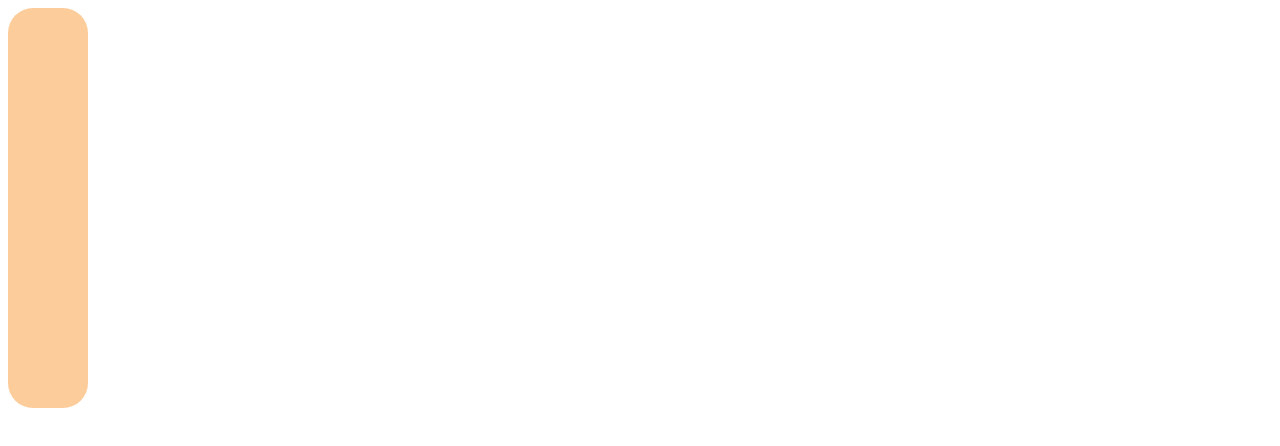
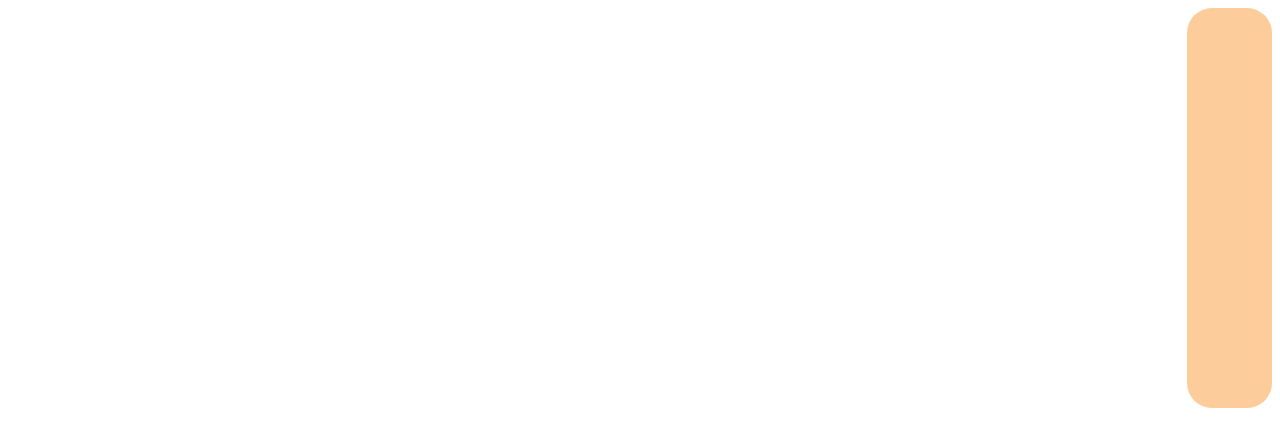
Before and after one commit to DharmendraVaghela/csc510-grp-e, a browser extension: page Extention2/hover.sidebar.html in a window 1280 px wide. Shown: the top 446 px of the page. Drawn offline with nearby package versions, Linux system fonts and the light colour scheme.

Commit message:
changingposition of side bar to right

```diff
--- a/Extention2/hover.sidebar.html
+++ b/Extention2/hover.sidebar.html
@@ -10,9 +10,9 @@
     height: 2600px;
 }
 #sidebar {
-	width: 80px;
+	width: 85px;
     height: 400px;
-    float: left;
+    float: right;
     border-radius: 25px;
     background: #FAAC58;
     opacity: 0.6;
```
